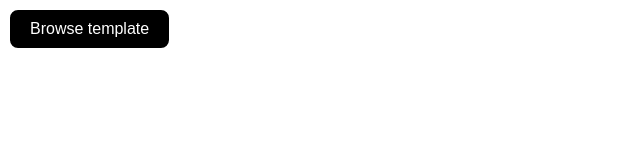
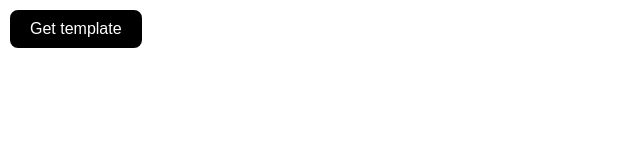
Before and after one commit to PrajwalRangegowda/dgrny, a plain HTML site: page cta-get-the-product-advance-habit-tracker.html in a window 1280 px wide. Shown: the whole page, without its empty margins (0-640 px from the left). Drawn offline with Linux system fonts and the light colour scheme.

Commit message:
Get-template

```diff
--- a/cta-get-the-product-advance-habit-tracker.html
+++ b/cta-get-the-product-advance-habit-tracker.html
@@ -57,7 +57,7 @@
 </head>
 
 <body>
-    <button class="transparent-button" onclick="redirectToLink()">Browse template</button>
+    <button class="transparent-button" onclick="redirectToLink()">Get template</button>
 
     <script>
         function redirectToLink() {
```
